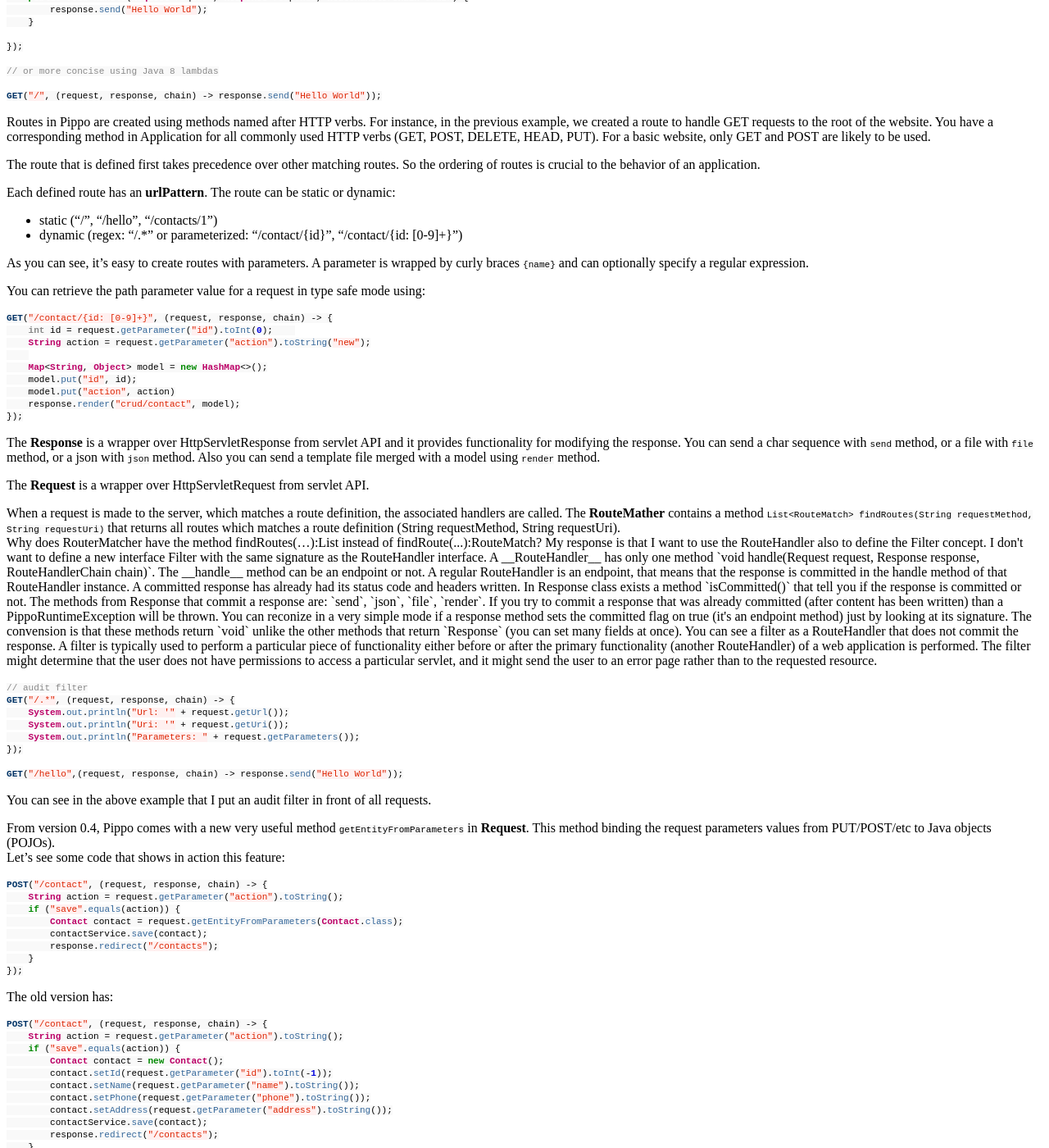
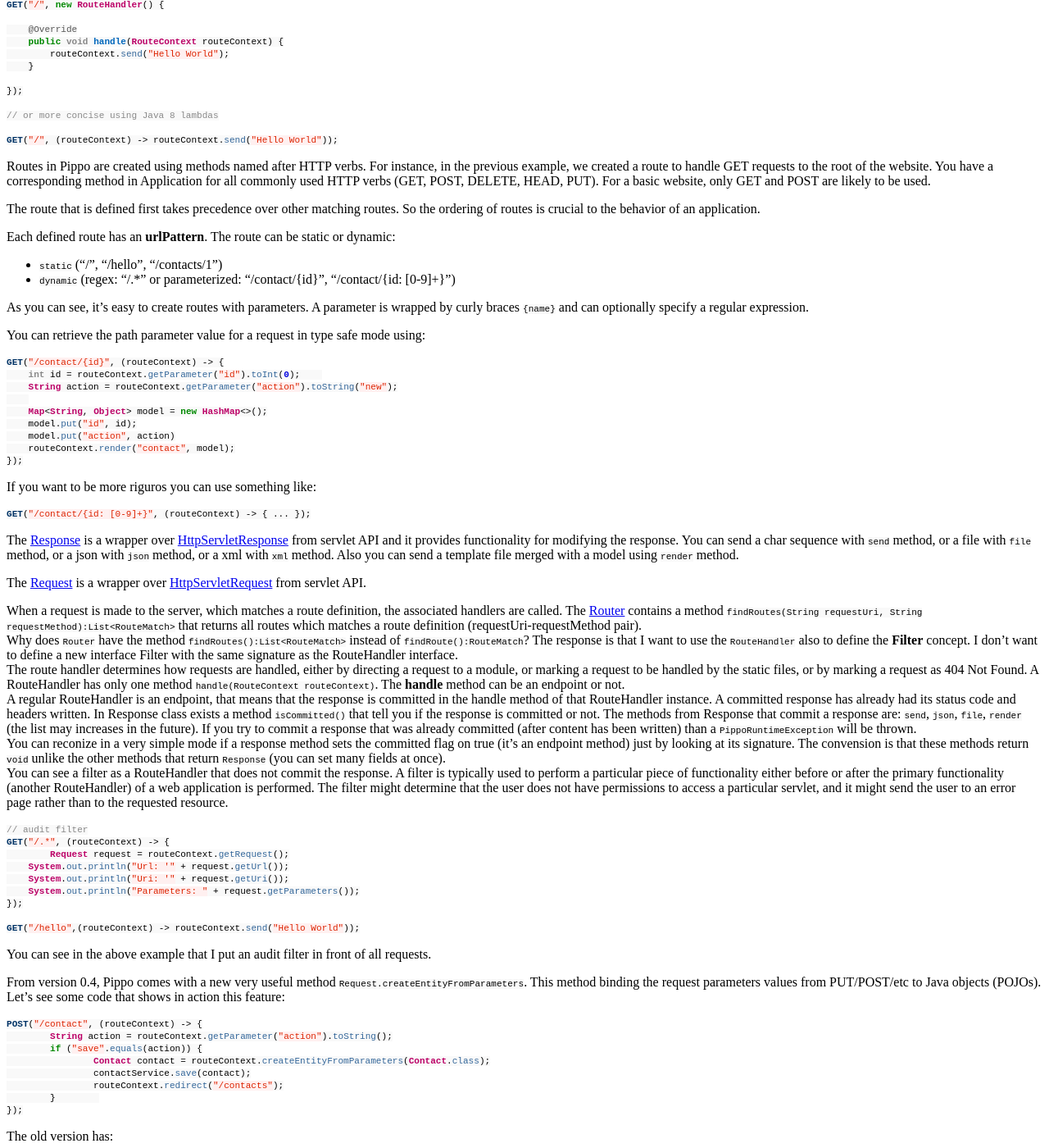
Before and after one commit to pippo-java/pippo.github.io, a Jekyll site: the page built from _posts/2015-03-17-under-the-hood.md, in a window 1280 px wide and 1400 px high, scrolled down 1239 px. Shown: the whole window at 82% size. Built offline with Jekyll 4.4.1, drawn with Linux system fonts in a browser that asks for light colours; Markdown is read by kramdown in place of the engine named in the settings; a style sheet for code colours, icons or effects is not loaded; some of the changed text lies outside the part shown.

Commit message:
update documentation

````diff
--- a/_posts/2015-03-17-under-the-hood.md
+++ b/_posts/2015-03-17-under-the-hood.md
@@ -6,47 +6,52 @@ date: 2015-03-17 18:02:31
 order: 10
 ---
 
-First, the framework is splits in modules (`pippo-core`, `pippo-jetty`, `pippo-freemarker`, ...) because I want to use only that modules that are usefully for me. For example if I develop a rest like application for a javascript frontend library (angular, ...) I don't want to use a template engine because my application connects to a database and it delivers only json.
-Also, maybe I want to use an external servlet container (Tomcat for example) and I don't want to use the web server supplied by Pippo. You can eliminate in this scenarios the jetty default server from Pippo (pippo-jetty module).
+First, the framework is splits in [modules]({{ site.codeurl }}) because I want to use only that modules that are usefully for me.
+For example if I develop a rest like application for a javascript frontend library (AngularJS for example) I don't want to use a template engine because my application connects to a database and it delivers only json.
+Also, maybe I want to use an external servlet container (Tomcat for example) and I don't want to use the web server supplied by Pippo. You can eliminate in this scenarios the default server(Jetty) from Pippo (pippo-jetty module).
 Another scenarios is the case when you (as a web designer/developer) are not familiar with Freemarker (the default template engine from pippo) but you know Jade template engine because you have some experience with NodeJS applications. You can eliminate completely in this scenarios the Freemarker from Pippo (pippo-jetty module).
 How is it implemented the modularity in Pippo? Simple, using the ServiceLoader standard mechanism from Java.
-Also you can use the same mechanism to modularize your application using __ServiceLocator__ class from pippo-core.
+Also you can use the same mechanism to modularize your application using [ServiceLocator]({{ site.coreurl }}/src/main/java/ro/pippo/core/util/ServiceLocator.java) class from pippo-core.
 
 In Pippo are few concepts that you would need to know them as simple user:
+
 - Application
 - Request
 - Response
 - Route
 - RouteHandler
-- RouteHandlerChain
+- RouteContext
 
 If you want to extend Pippo (create new module, modify some default behaviors) you would need to know about:
+
 - PippoFilter
-- RouteMatcher
 - WebServer
 - TemplateEngine
+- RouteDispatcher
+- Router
+- RequestResponseFactory
 - ServiceLocator
 - Initializer
 
-The easy mode to run your application si to use Pippo wrapper class.
+The easy mode to run your application si to use [Pippo]({{ site.coreurl }}/src/main/java/ro/pippo/core/Pippo.java) wrapper class.
 
-__Route__ are URL schema, which describe the interfaces for making requests to your web application. Combining an HTTP request method (a.k.a. HTTP verb) and a path pattern, you define URLs in your application.
-Each route has an associated __RouteHandler__, which does the job of performing any action in the application and sending the HTTP response.
+[Route]({{ site.coreurl }}/src/main/java/ro/pippo/core/route/Route.java) are URL schema, which describe the interfaces for making requests to your web application. Combining an HTTP request method (a.k.a. HTTP verb) and a path pattern, you define URLs in your application.
+Each route has an associated [RouteHandler]({{ site.coreurl }}/src/main/java/ro/pippo/core/route/RouteHandler.java), which does the job of performing any action in the application and sending the HTTP response.
 Routes are defined using an HTTP verb and a path pattern. Any request to the server that matches a route definition is routed to the associated route handler.
 
 ```java
 GET("/", new RouteHandler() {
 
     @Override
-    public void handle(Request request, Response response, RouteHandlerChain chain) {
-        response.send("Hello World");
+    public void handle(RouteContext routeContext) {
+        routeContext.send("Hello World");
     }
 
 });
 
 // or more concise using Java 8 lambdas
 
-GET("/", (request, response, chain) -> response.send("Hello World"));
+GET("/", (routeContext) -> routeContext.send("Hello World"));
 ```
 
 Routes in Pippo are created using methods named after HTTP verbs. For instance, in the previous example, we created a route to handle GET requests to the root of the website. You have a corresponding method in Application for all commonly used HTTP verbs (GET, POST, DELETE, HEAD, PUT). For a basic website, only GET and POST are likely to be used.
@@ -55,66 +60,76 @@ The route that is defined first takes precedence over other matching routes. So
 
 Each defined route has an __urlPattern__.
 The route can be static or dynamic:
-- static ("/", "/hello", "/contacts/1")
-- dynamic (regex: "/.*" or parameterized: "/contact/{id}", "/contact/{id: [0-9]+}")
+
+- `static` ("/", "/hello", "/contacts/1")
+- `dynamic` (regex: "/.*" or parameterized: "/contact/{id}", "/contact/{id: [0-9]+}")
 
 As you can see, it's easy to create routes with parameters. A parameter is wrapped by curly braces `{name}` and can optionally specify a regular expression.
 
 You can retrieve the path parameter value for a request in type safe mode using:
 
 ```java
-GET("/contact/{id: [0-9]+}", (request, response, chain) -> {
-    int id = request.getParameter("id").toInt(0);
-    String action = request.getParameter("action").toString("new");
+GET("/contact/{id}", (routeContext) -> {
+    int id = routeContext.getParameter("id").toInt(0);
+    String action = routeContext.getParameter("action").toString("new");
 
     Map<String, Object> model = new HashMap<>();
     model.put("id", id);
     model.put("action", action)
-    response.render("crud/contact", model);
+    routeContext.render("contact", model);
 });
 ```
 
-The __Response__ is a wrapper over HttpServletResponse from servlet API and it provides functionality for modifying the response. You can send a char sequence with `send` method, or a file with `file` method, or a json with `json` method. Also you can send a template file merged with a model using `render` method.
+If you want to be more riguros you can use something like:
 
-The __Request__ is a wrapper over HttpServletRequest from servlet API.
+```java
+GET("/contact/{id: [0-9]+}", (routeContext) -> { ... });
+```
 
-When a request is made to the server, which matches a route definition, the associated handlers are called. The __RouteMather__ contains a method `List<RouteMatch> findRoutes(String requestMethod, String requestUri)` that returns all routes which matches a route definition (String requestMethod, String requestUri).
-Why does RouterMatcher have the method findRoutes(...):List<RouteMatch> instead of findRoute(...):RouteMatch? My response is that I want to use the RouteHandler also to define the Filter concept. I don't want to define a new interface Filter with the same signature as the RouteHandler interface.
-A __RouteHandler__ has only one method `void handle(Request request, Response response, RouteHandlerChain chain)`. The __handle__ method can be an endpoint or not. A regular RouteHandler is an endpoint, that means that the response is committed in the handle method of that RouteHandler instance. A committed response has already had its status code and headers written. In Response class exists a method `isCommitted()` that tell you if the response is committed or not. The methods from Response that commit a response are: `send`, `json`, `file`, `render`. If you try to commit a response that was already committed (after content has been written) than a PippoRuntimeException will be thrown.
+The [Response]({{ site.coreurl }}/src/main/java/ro/pippo/core/Response.java) is a wrapper over [HttpServletResponse](https://tomcat.apache.org/tomcat-7.0-doc/servletapi/javax/servlet/http/HttpServletResponse.html) from servlet API and it provides functionality for modifying the response. You can send a char sequence with `send` method, or a file with `file` method, or a json with `json` method, or a xml with `xml` method. Also you can send a template file merged with a model using `render` method.
+
+The [Request]({{ site.coreurl }}/src/main/java/ro/pippo/core/Request.java) is a wrapper over [HttpServletRequest](https://tomcat.apache.org/tomcat-7.0-doc/servletapi/javax/servlet/http/HttpServletRequest.html) from servlet API.
+
+When a request is made to the server, which matches a route definition, the associated handlers are called. The [Router]({{ site.coreurl }}/src/main/java/ro/pippo/core/route/Router.java) contains a method `findRoutes(String requestUri, String requestMethod):List<RouteMatch>` that returns all routes which matches a route definition (requestUri-requestMethod pair).
+Why does `Router` have the method `findRoutes():List<RouteMatch>` instead of `findRoute():RouteMatch`? The response is that I want to use the `RouteHandler` also to define the __Filter__ concept. I don't want to define a new interface Filter with the same signature as the RouteHandler interface.
+The route handler determines how requests are handled, either by directing a request to a module, or marking a request to be handled by the static files, or by marking a request as 404 Not Found.
+A RouteHandler has only one method `handle(RouteContext routeContext)`. The __handle__ method can be an endpoint or not.
+A regular RouteHandler is an endpoint, that means that the response is committed in the handle method of that RouteHandler instance. A committed response has already had its status code and headers written. In Response class exists a method `isCommitted()` that tell you if the response is committed or not. The methods from Response that commit a response are: `send`, `json`, `file`, `render` (the list may increases in the future). If you try to commit a response that was already committed (after content has been written) than a `PippoRuntimeException` will be thrown.
 You can reconize in a very simple mode if a response method sets the committed flag on true (it's an endpoint method) just by looking at its signature. The convension is that these methods return `void` unlike the other methods that return `Response` (you can set many fields at once).
 You can see a filter as a RouteHandler that does not commit the response. A filter is typically used to perform a particular piece of functionality either before or after the primary functionality (another RouteHandler) of a web application is performed. The filter might determine that the user does not have permissions to access a particular servlet, and it might send the user to an error page rather than to the requested resource.
 
 ```java
 // audit filter
-GET("/.*", (request, response, chain) -> {
+GET("/.*", (routeContext) -> {
+	Request request = routeContext.getRequest();
     System.out.println("Url: '" + request.getUrl());
     System.out.println("Uri: '" + request.getUri());
     System.out.println("Parameters: " + request.getParameters());
 });
 
-GET("/hello",(request, response, chain) -> response.send("Hello World"));
+GET("/hello",(routeContext) -> routeContext.send("Hello World"));
 ```
 
 You can see in the above example that I put an audit filter in front of all requests.
 
-From version 0.4, Pippo comes with a new very useful method `getEntityFromParameters` in __Request__. This method binding the request parameters values from PUT/POST/etc to Java objects (POJOs).
+From version 0.4, Pippo comes with a new very useful method `Request.createEntityFromParameters`. This method binding the request parameters values from PUT/POST/etc to Java objects (POJOs).
 Let's see some code that shows in action this feature:
 
 ```java
-POST("/contact", (request, response, chain) -> {
-    String action = request.getParameter("action").toString();
-    if ("save".equals(action)) {
-        Contact contact = request.getEntityFromParameters(Contact.class);
-        contactService.save(contact);
-        response.redirect("/contacts");
-    }
+POST("/contact", (routeContext) -> {
+	String action = routeContext.getParameter("action").toString();
+	if ("save".equals(action)) {
+		Contact contact = routeContext.createEntityFromParameters(Contact.class);
+		contactService.save(contact);
+		routeContext.redirect("/contacts");
+	}
 });
 ```
 The old version has:
 
 ```java
-POST("/contact", (request, response, chain) -> {
-    String action = request.getParameter("action").toString();
+POST("/contact", (routeContext) -> {
+	String action = routeContext.getParameter("action").toString();
     if ("save".equals(action)) {
         Contact contact = new Contact();
         contact.setId(request.getParameter("id").toInt(-1));
@@ -122,7 +137,7 @@ POST("/contact", (request, response, chain) -> {
         contact.setPhone(request.getParameter("phone").toString());
         contact.setAddress(request.getParameter("address").toString());
         contactService.save(contact);
-        response.redirect("/contacts");
+        routeContext.redirect("/contacts");
     }
 });
 ```
@@ -147,7 +162,7 @@ Pippo supports the following request parameter and entity field types:
 - enum types mapped by case (in)sensitive name or by ordinal
 - and simple arrays [] of all these types
 
-An __Application__ is a class which associates with an instance of PippoFilter to serve pages over the HTTP protocol. Usually I subclass this class and add my routes in `init()` method.
+An [Application]({{ site.coreurl }}/src/main/java/ro/pippo/core/Application.java) is a class which associates with an instance of [PippoFilter]({{ site.coreurl }}/src/main/java/ro/pippo/core/PippoFilter.java) to serve pages over the HTTP protocol. Usually I subclass this class and add my routes in `init` method.
 
 ```java
 public class MyDemo {
@@ -165,7 +180,7 @@ public class MyApplication extends Application {
     public void init() {
         super.init();
 
-        GET("/", (request, response, chain) -> response.send("Hello World"));
+        GET("/", (routeContext) -> routeContext.send("Hello World"));
     }
 
 }
@@ -180,7 +195,7 @@ public class MyDemo {
         Pippo pippo = new Pippo();
 
         // add routes
-        pippo.getApplication().GET("/", (request, response, chain) -> response.send("Hello World"));
+        pippo.getApplication().GET("/", (routeContext) -> routeContext.send("Hello World"));
 
         // start the embedded server
         pippo.start();
@@ -188,3 +203,8 @@ public class MyDemo {
 
 }
 ```
+
+[RouteContext]({{ site.coreurl }}/src/main/java/ro/pippo/core/route/RouteContext.java) represents the current context of a `Route` being processed by the Pippo.
+It's an object that encapsulates information about the route.
+On short it's an holder for some useful instances (Application, Request, Response, Session) and it contains some shortcut methods (Request.getParameter, Request.getHeader, Response.send, Response.render, etc.).
+You can obtain the current RouteContext using the static method `RouteDispatcher.getRouteContext()`.
````
